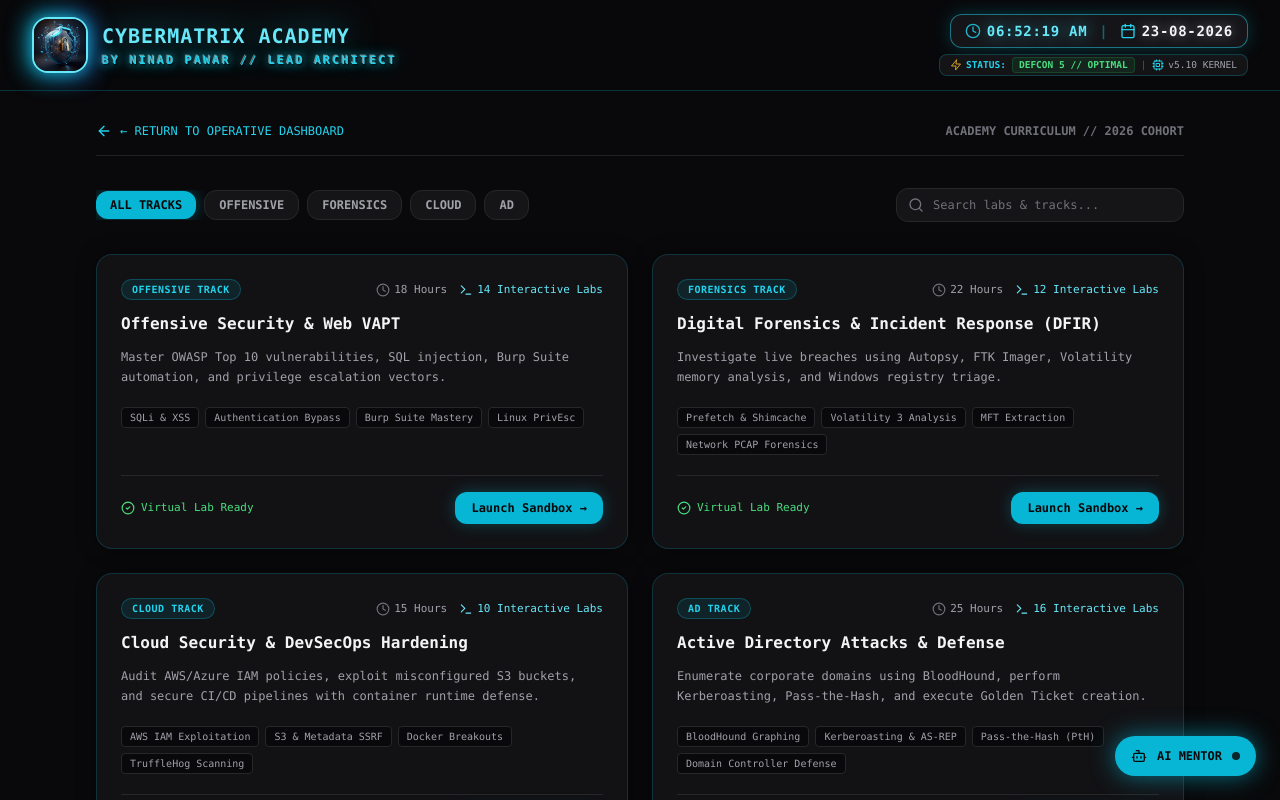
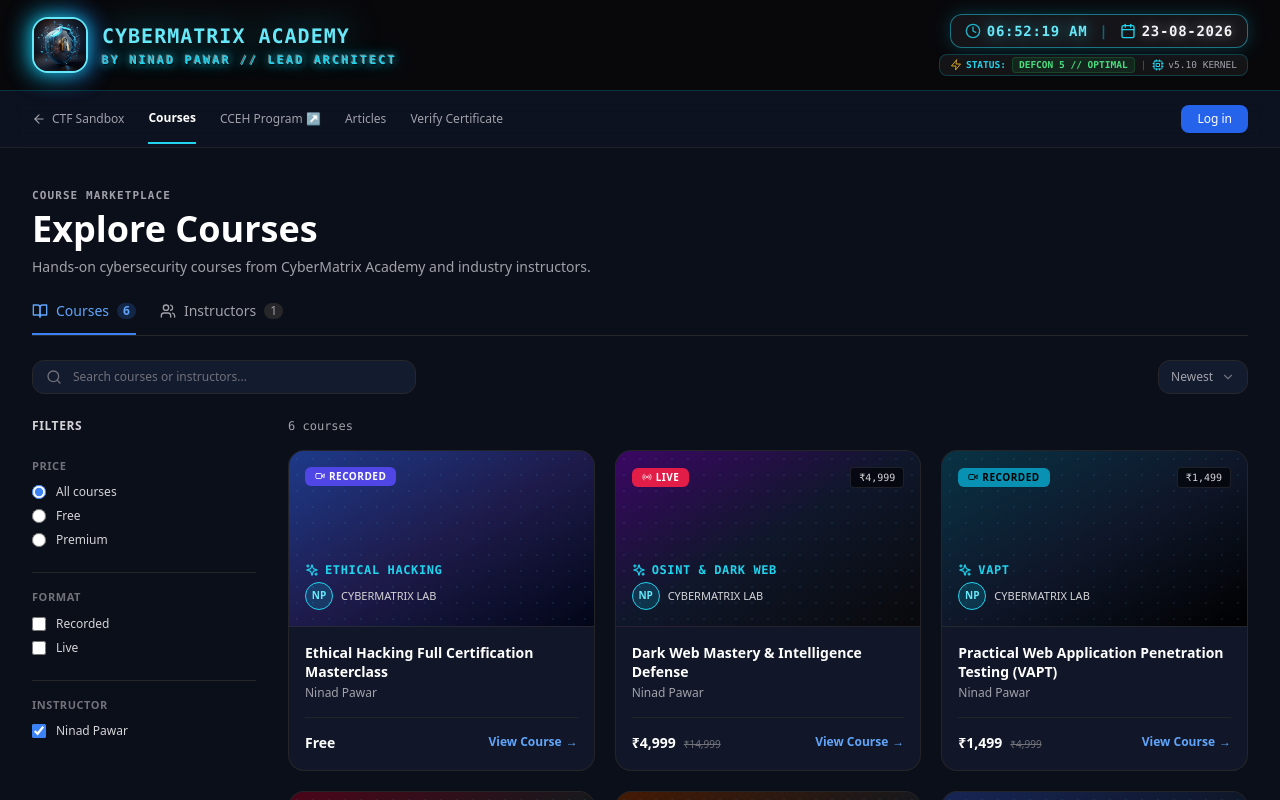
Before and after one commit to ninadcyber88-max/cybermatrix-academy, a Next.js app: page /courses in a window 1280 px wide. Shown: the top 800 px of the page. Built offline with nearby package versions, Linux system fonts and the light colour scheme.

Commit message:
feat: convert courses page to CyberMindSpace marketplace layout

```diff
--- a/app/courses/page.tsx
+++ b/app/courses/page.tsx
@@ -2,183 +2,417 @@
 
 import { useState } from 'react';
 import Link from 'next/link';
-import { CyberSmokeHeader } from "@/components/CyberSmokeHeader";
-import { StudentAIAssistant } from "@/components/StudentAIAssistant";
-import { Shield, ArrowLeft, Search, Flame, Clock, Award, Terminal, Lock, CheckCircle2 } from "lucide-react";
+import {
+  Search,
+  ChevronDown,
+  Video,
+  Radio,
+  BookOpen,
+  Users,
+  ShieldCheck,
+  ExternalLink,
+  Sparkles,
+  ArrowLeft
+} from 'lucide-react';
+import { CyberSmokeHeader } from '@/components/CyberSmokeHeader';
 
 interface Course {
   id: string;
   title: string;
-  category: 'Offensive' | 'Forensics' | 'Cloud' | 'AD';
-  level: 'Beginner' | 'Intermediate' | 'Advanced';
-  duration: string;
-  labsCount: number;
-  description: string;
+  instructor: string;
+  price: string;
+  isFree?: boolean;
+  originalPrice?: string;
+  format: 'RECORDED' | 'LIVE';
+  category: string;
+  badgeColor: string;
+  imageBg: string;
   topics: string[];
 }
 
-const COURSES_DATA: Course[] = [
+const COURSES_LIST: Course[] = [
   {
-    id: 'vapt-101',
-    title: 'Offensive Security & Web VAPT',
-    category: 'Offensive',
-    level: 'Intermediate',
-    duration: '18 Hours',
-    labsCount: 14,
-    description: 'Master OWASP Top 10 vulnerabilities, SQL injection, Burp Suite automation, and privilege escalation vectors.',
-    topics: ['SQLi & XSS', 'Authentication Bypass', 'Burp Suite Mastery', 'Linux PrivEsc'],
+    id: 'c1',
+    title: 'Ethical Hacking Full Certification Masterclass',
+    instructor: 'Ninad Pawar',
+    price: 'Free',
+    isFree: true,
+    format: 'RECORDED',
+    category: 'Ethical Hacking',
+    badgeColor: 'bg-indigo-600 text-white',
+    imageBg: 'from-blue-900 via-indigo-950 to-slate-950',
+    topics: ['Footprinting & Recon', 'System Hacking', 'Metasploit Pro', 'Privilege Escalation']
   },
   {
-    id: 'dfir-201',
-    title: 'Digital Forensics & Incident Response (DFIR)',
-    category: 'Forensics',
-    level: 'Advanced',
-    duration: '22 Hours',
-    labsCount: 12,
-    description: 'Investigate live breaches using Autopsy, FTK Imager, Volatility memory analysis, and Windows registry triage.',
-    topics: ['Prefetch & Shimcache', 'Volatility 3 Analysis', 'MFT Extraction', 'Network PCAP Forensics'],
+    id: 'c2',
+    title: 'Dark Web Mastery & Intelligence Defense',
+    instructor: 'Ninad Pawar',
+    price: '₹4,999',
+    originalPrice: '₹14,999',
+    format: 'LIVE',
+    category: 'OSINT & Dark Web',
+    badgeColor: 'bg-rose-600 text-white',
+    imageBg: 'from-purple-950 via-slate-900 to-zinc-950',
+    topics: ['Tor Architecture', 'Threat Recon', 'Encrypted Networks', 'OpSec Protocols']
   },
   {
-    id: 'cloud-301',
-    title: 'Cloud Security & DevSecOps Hardening',
-    category: 'Cloud',
-    level: 'Intermediate',
-    duration: '15 Hours',
-    labsCount: 10,
-    description: 'Audit AWS/Azure IAM policies, exploit misconfigured S3 buckets, and secure CI/CD pipelines with container runtime defense.',
-    topics: ['AWS IAM Exploitation', 'S3 & Metadata SSRF', 'Docker Breakouts', 'TruffleHog Scanning'],
+    id: 'c3',
+    title: 'Practical Web Application Penetration Testing (VAPT)',
+    instructor: 'Ninad Pawar',
+    price: '₹1,499',
+    originalPrice: '₹4,999',
+    format: 'RECORDED',
+    category: 'VAPT',
+    badgeColor: 'bg-cyan-600 text-black',
+    imageBg: 'from-cyan-950 via-slate-900 to-black',
+    topics: ['OWASP Top 10', 'Burp Suite Suite', 'SQL Injection', 'API Pentesting']
   },
   {
-    id: 'ad-401',
-    title: 'Active Directory Attacks & Defense',
-    category: 'AD',
-    level: 'Advanced',
-    duration: '25 Hours',
-    labsCount: 16,
-    description: 'Enumerate corporate domains using BloodHound, perform Kerberoasting, Pass-the-Hash, and execute Golden Ticket creation.',
-    topics: ['BloodHound Graphing', 'Kerberoasting & AS-REP', 'Pass-the-Hash (PtH)', 'Domain Controller Defense'],
+    id: 'c4',
+    title: 'Bug Bounty Bootcamp: Zero to Hero',
+    instructor: 'Ninad Pawar',
+    price: '₹4,999',
+    originalPrice: '₹12,000',
+    format: 'LIVE',
+    category: 'Bug Bounty',
+    badgeColor: 'bg-rose-600 text-white',
+    imageBg: 'from-rose-950 via-zinc-900 to-black',
+    topics: ['Subdomain Takeover', 'Business Logic Flaws', 'IDOR Exploitation', 'HackerOne Proofs']
   },
+  {
+    id: 'c5',
+    title: '1-on-1 Elite Mentorship & Offensive Operations',
+    instructor: 'Ninad Pawar',
+    price: '₹79,999',
+    originalPrice: '₹1,20,000',
+    format: 'LIVE',
+    category: 'Mentorship',
+    badgeColor: 'bg-amber-500 text-black',
+    imageBg: 'from-amber-950 via-zinc-900 to-black',
+    topics: ['Custom Exploitation', 'Direct Live Mentorship', 'Job Placement Prep', 'Active Sandboxes']
+  },
+  {
+    id: 'c6',
+    title: 'Cloud Security Hardening & AWS DFIR',
+    instructor: 'Ninad Pawar',
+    price: '₹2,499',
+    originalPrice: '₹6,999',
+    format: 'RECORDED',
+    category: 'Cloud Security',
+    badgeColor: 'bg-indigo-600 text-white',
+    imageBg: 'from-blue-950 via-slate-900 to-zinc-950',
+    topics: ['AWS IAM Security', 'S3 Bucket Leaks', 'SIEM Correlation', 'Incident Forensics']
+  }
 ];
 
-export default function CoursesPage() {
-  const [selectedCategory, setSelectedCategory] = useState<string>('All');
+export default function CoursesMarketplacePage() {
   const [searchQuery, setSearchQuery] = useState('');
+  const [priceFilter, setPriceFilter] = useState<'ALL' | 'FREE' | 'PREMIUM'>('ALL');
+  const [formatFilter, setFormatFilter] = useState<string[]>([]);
+  const [activeTab, setActiveTab] = useState<'courses' | 'instructors'>('courses');
 
-  const filteredCourses = COURSES_DATA.filter((course) => {
-    const matchesCat = selectedCategory === 'All' || course.category === selectedCategory;
+  const handleFormatChange = (fmt: 'RECORDED' | 'LIVE') => {
+    if (formatFilter.includes(fmt)) {
+      setFormatFilter(formatFilter.filter((f) => f !== fmt));
+    } else {
+      setFormatFilter([...formatFilter, fmt]);
+    }
+  };
+
+  const filteredCourses = COURSES_LIST.filter((course) => {
     const matchesSearch =
       course.title.toLowerCase().includes(searchQuery.toLowerCase()) ||
-      course.description.toLowerCase().includes(searchQuery.toLowerCase());
-    return matchesCat && matchesSearch;
+      course.instructor.toLowerCase().includes(searchQuery.toLowerCase()) ||
+      course.category.toLowerCase().includes(searchQuery.toLowerCase());
+
+    const matchesPrice =
+      priceFilter === 'ALL'
+        ? true
+        : priceFilter === 'FREE'
+        ? course.isFree
+        : !course.isFree;
+
+    const matchesFormat =
+      formatFilter.length === 0 ? true : formatFilter.includes(course.format);
+
+    return matchesSearch && matchesPrice && matchesFormat;
   });
 
   return (
-    <main className="min-h-screen bg-zinc-950 text-zinc-100 font-mono pb-16">
+    <div className="min-h-screen bg-[#0b0f19] text-zinc-100 font-sans selection:bg-cyan-500/30 selection:text-cyan-300">
+
+      {/* 1. Global Header */}
       <CyberSmokeHeader />
 
-      <div className="max-w-6xl mx-auto p-4 md:p-8 space-y-8">
-        {/* Navigation Bar - Fixed back link to / */}
-        <div className="flex flex-wrap items-center justify-between gap-4 border-b border-zinc-800/80 pb-4">
+      {/* 2. Sub Navigation Bar */}
+      <div className="border-b border-zinc-800/80 bg-[#0d1322]/80 backdrop-blur-md sticky top-0 z-40">
+        <div className="max-w-7xl mx-auto px-4 md:px-8 h-14 flex items-center justify-between text-xs">
+
+          <div className="flex items-center space-x-6">
+            <Link href="/" className="text-zinc-400 hover:text-cyan-400 flex items-center space-x-1.5 transition">
+              <ArrowLeft className="w-3.5 h-3.5" />
+              <span>CTF Sandbox</span>
+            </Link>
+            <button className="text-white font-semibold border-b-2 border-cyan-400 pb-4 pt-4">
+              Courses
+            </button>
+            <Link href="/" className="text-zinc-400 hover:text-zinc-200 transition">
+              CCEH Program ↗
+            </Link>
+            <Link href="/" className="text-zinc-400 hover:text-zinc-200 transition">
+              Articles
+            </Link>
+            <Link href="/" className="text-zinc-400 hover:text-zinc-200 transition">
+              Verify Certificate
+            </Link>
+          </div>
+
+          <div className="flex items-center space-x-3">
             <Link
               href="/"
-            className="flex items-center space-x-2 text-xs text-cyan-400 hover:text-cyan-300 transition group"
+              className="px-4 py-1.5 rounded-lg bg-blue-600 hover:bg-blue-500 text-white font-medium transition shadow-sm"
             >
-            <ArrowLeft className="w-4 h-4 transform group-hover:-translate-x-1 transition" />
-            <span>← RETURN TO OPERATIVE DASHBOARD</span>
+              Log in
             </Link>
-          <div className="text-xs text-zinc-500 font-bold">
-            ACADEMY CURRICULUM // 2026 COHORT
+          </div>
+
         </div>
       </div>
 
-        {/* Category Filters & Search */}
-        <div className="flex flex-col md:flex-row items-center justify-between gap-4">
-          <div className="flex items-center gap-2 overflow-x-auto w-full md:w-auto pb-2 md:pb-0 no-scrollbar">
-            {['All', 'Offensive', 'Forensics', 'Cloud', 'AD'].map((cat) => (
+      {/* 3. Hero Header Section */}
+      <div className="max-w-7xl mx-auto px-4 md:px-8 pt-10 pb-6">
+        <p className="text-[11px] font-bold tracking-widest text-zinc-400 uppercase font-mono">
+          Course Marketplace
+        </p>
+        <h1 className="text-3xl md:text-4xl font-extrabold text-white mt-1">
+          Explore Courses
+        </h1>
+        <p className="text-sm text-zinc-400 mt-2">
+          Hands-on cybersecurity courses from CyberMatrix Academy and industry instructors.
+        </p>
+
+        {/* Tab Selection */}
+        <div className="flex items-center space-x-6 mt-6 border-b border-zinc-800 text-sm">
           <button
-                key={cat}
-                onClick={() => setSelectedCategory(cat)}
-                className={`px-3.5 py-1.5 rounded-xl text-xs font-bold transition whitespace-nowrap cursor-pointer ${
-                  selectedCategory === cat
-                    ? 'bg-cyan-500 text-zinc-950 shadow-[0_0_15px_rgba(6,182,212,0.4)]'
-                    : 'bg-zinc-900/80 border border-zinc-800 text-zinc-400 hover:text-zinc-200'
+            onClick={() => setActiveTab('courses')}
+            className={`flex items-center space-x-2 pb-3 font-medium transition border-b-2 ${
+              activeTab === 'courses'
+                ? 'border-blue-500 text-blue-400'
+                : 'border-transparent text-zinc-400 hover:text-zinc-200'
             }`}
           >
-                {cat === 'All' ? 'ALL TRACKS' : cat.toUpperCase()}
+            <BookOpen className="w-4 h-4" />
+            <span>Courses</span>
+            <span className="px-1.5 py-0.2 rounded-full bg-blue-500/20 text-blue-400 text-xs font-semibold">
+              {COURSES_LIST.length}
+            </span>
           </button>
-            ))}
+
+          <button
+            onClick={() => setActiveTab('instructors')}
+            className={`flex items-center space-x-2 pb-3 font-medium transition border-b-2 ${
+              activeTab === 'instructors'
+                ? 'border-blue-500 text-blue-400'
+                : 'border-transparent text-zinc-400 hover:text-zinc-200'
+            }`}
+          >
+            <Users className="w-4 h-4" />
+            <span>Instructors</span>
+            <span className="px-1.5 py-0.2 rounded-full bg-zinc-800 text-zinc-400 text-xs">
+              1
+            </span>
+          </button>
         </div>
 
-          <div className="relative w-full md:w-72">
-            <Search className="w-4 h-4 text-zinc-500 absolute left-3 top-1/2 -translate-y-1/2" />
+        {/* Search & Sort Controls */}
+        <div className="flex flex-col md:flex-row items-center justify-between gap-4 mt-6">
+          <div className="relative w-full md:w-96">
+            <Search className="w-4 h-4 text-zinc-500 absolute left-3.5 top-1/2 -translate-y-1/2" />
             <input
               type="text"
               value={searchQuery}
               onChange={(e) => setSearchQuery(e.target.value)}
-              placeholder="Search labs & tracks..."
-              className="w-full pl-9 pr-4 py-2 rounded-xl bg-zinc-900/80 border border-zinc-800 text-xs text-zinc-100 placeholder-zinc-500 focus:outline-none focus:border-cyan-500 transition"
+              placeholder="Search courses or instructors..."
+              className="w-full pl-10 pr-4 py-2 bg-[#131b2e] border border-zinc-800 rounded-xl text-xs text-zinc-200 placeholder-zinc-500 focus:outline-none focus:border-blue-500 transition"
             />
+          </div>
+
+          <div className="flex items-center space-x-2 text-xs text-zinc-400 w-full md:w-auto justify-end">
+            <div className="flex items-center space-x-2 px-3 py-2 bg-[#131b2e] border border-zinc-800 rounded-xl cursor-pointer">
+              <span>Newest</span>
+              <ChevronDown className="w-3.5 h-3.5 text-zinc-500" />
+            </div>
+          </div>
         </div>
       </div>
 
-        {/* Courses Grid */}
-        <div className="grid grid-cols-1 md:grid-cols-2 gap-6">
-          {filteredCourses.map((course) => (
-            <div
-              key={course.id}
-              className="p-6 rounded-2xl bg-zinc-900/70 border border-cyan-500/20 hover:border-cyan-500/50 backdrop-blur-md transition-all shadow-[0_0_20px_rgba(0,0,0,0.4)] flex flex-col justify-between space-y-5"
-            >
-              <div className="space-y-3">
+      {/* 4. Main Marketplace Body (Sidebar Filters + Cards Grid) */}
+      <div className="max-w-7xl mx-auto px-4 md:px-8 pb-16 flex flex-col md:flex-row gap-8">
+
+        {/* Sidebar Filters */}
+        <aside className="w-full md:w-56 shrink-0 space-y-6">
           <div className="flex items-center justify-between">
-                  <span className="text-[10px] px-2.5 py-0.5 rounded-full bg-cyan-500/10 border border-cyan-500/30 text-cyan-400 font-bold uppercase tracking-wider">
-                    {course.category} Track
-                  </span>
-                  <div className="flex items-center space-x-3 text-[11px] text-zinc-400">
-                    <span className="flex items-center gap-1">
-                      <Clock className="w-3.5 h-3.5 text-zinc-500" />
-                      {course.duration}
-                    </span>
-                    <span className="flex items-center gap-1 text-cyan-300">
-                      <Terminal className="w-3.5 h-3.5" />
-                      {course.labsCount} Interactive Labs
-                    </span>
-                  </div>
+            <span className="text-xs font-bold uppercase tracking-wider text-zinc-300">Filters</span>
           </div>
 
-                <h3 className="text-base font-bold text-zinc-100">{course.title}</h3>
-                <p className="text-xs text-zinc-400 leading-relaxed">{course.description}</p>
-
-                <div className="flex flex-wrap gap-1.5 pt-2">
-                  {course.topics.map((t, idx) => (
-                    <span
-                      key={idx}
-                      className="text-[10px] px-2 py-0.5 rounded bg-zinc-950 border border-zinc-800 text-zinc-400"
-                    >
-                      {t}
-                    </span>
+          {/* Price Filter */}
+          <div className="space-y-2.5">
+            <p className="text-[11px] font-bold text-zinc-500 uppercase tracking-wider">Price</p>
+            <div className="space-y-2 text-xs">
+              {[
+                { label: 'All courses', val: 'ALL' },
+                { label: 'Free', val: 'FREE' },
+                { label: 'Premium', val: 'PREMIUM' },
+              ].map((opt) => (
+                <label key={opt.val} className="flex items-center space-x-2.5 cursor-pointer text-zinc-300 hover:text-white">
+                  <input
+                    type="radio"
+                    name="priceFilter"
+                    checked={priceFilter === opt.val}
+                    onChange={() => setPriceFilter(opt.val as any)}
+                    className="accent-blue-500 w-3.5 h-3.5"
+                  />
+                  <span>{opt.label}</span>
+                </label>
               ))}
             </div>
           </div>
 
-              {/* Dynamic Route Button */}
-              <div className="pt-4 border-t border-zinc-800 flex items-center justify-between">
-                <div className="flex items-center space-x-1.5 text-xs text-green-400">
-                  <CheckCircle2 className="w-3.5 h-3.5" />
-                  <span className="text-[11px]">Virtual Lab Ready</span>
+          {/* Format Filter */}
+          <div className="space-y-2.5 pt-4 border-t border-zinc-800">
+            <p className="text-[11px] font-bold text-zinc-500 uppercase tracking-wider">Format</p>
+            <div className="space-y-2 text-xs">
+              {[
+                { label: 'Recorded', val: 'RECORDED' },
+                { label: 'Live', val: 'LIVE' },
+              ].map((fmt) => (
+                <label key={fmt.val} className="flex items-center space-x-2.5 cursor-pointer text-zinc-300 hover:text-white">
+                  <input
+                    type="checkbox"
+                    checked={formatFilter.includes(fmt.val)}
+                    onChange={() => handleFormatChange(fmt.val as any)}
+                    className="accent-blue-500 w-3.5 h-3.5 rounded"
+                  />
+                  <span>{fmt.label}</span>
+                </label>
+              ))}
             </div>
-                <Link
-                  href={`/courses/${course.id}`}
-                  className="px-4 py-2 rounded-xl bg-cyan-500 text-zinc-950 font-bold text-xs hover:bg-cyan-400 transition shadow-[0_0_15px_rgba(6,182,212,0.3)]"
+          </div>
+
+          {/* Instructor Filter */}
+          <div className="space-y-2.5 pt-4 border-t border-zinc-800">
+            <p className="text-[11px] font-bold text-zinc-500 uppercase tracking-wider">Instructor</p>
+            <div className="space-y-2 text-xs">
+              <label className="flex items-center space-x-2.5 cursor-pointer text-zinc-300 hover:text-white">
+                <input
+                  type="checkbox"
+                  defaultChecked
+                  className="accent-blue-500 w-3.5 h-3.5 rounded"
+                />
+                <span>Ninad Pawar</span>
+              </label>
+            </div>
+          </div>
+        </aside>
+
+        {/* Courses Marketplace Grid */}
+        <section className="flex-1">
+          <p className="text-xs text-zinc-400 mb-4 font-mono">
+            {filteredCourses.length} courses
+          </p>
+
+          <div className="grid grid-cols-1 sm:grid-cols-2 lg:grid-cols-3 gap-5">
+            {filteredCourses.map((course) => (
+              <div
+                key={course.id}
+                className="group flex flex-col justify-between rounded-2xl bg-[#111728] border border-zinc-800/90 overflow-hidden hover:border-blue-500/50 hover:shadow-[0_0_20px_rgba(59,130,246,0.15)] transition-all duration-300 cursor-pointer"
               >
-                  Launch Sandbox →
-                </Link>
+                {/* Course Card Banner / Image Area */}
+                <div className={`relative h-44 bg-gradient-to-br ${course.imageBg} p-4 flex flex-col justify-between overflow-hidden border-b border-zinc-800/80`}>
+
+                  {/* Top Badges */}
+                  <div className="flex items-center justify-between z-10">
+                    <span className={`inline-flex items-center space-x-1 px-2.5 py-0.5 rounded-md text-[10px] font-bold tracking-wider ${course.badgeColor}`}>
+                      {course.format === 'LIVE' ? (
+                        <>
+                          <Radio className="w-2.5 h-2.5 animate-pulse" />
+                          <span>LIVE</span>
+                        </>
+                      ) : (
+                        <>
+                          <Video className="w-2.5 h-2.5" />
+                          <span>RECORDED</span>
+                        </>
+                      )}
+                    </span>
+
+                    {course.originalPrice && (
+                      <span className="px-2 py-0.5 rounded text-[10px] font-mono bg-black/60 text-zinc-300 border border-white/10 backdrop-blur-sm">
+                        {course.price}
+                      </span>
+                    )}
+                  </div>
+
+                  {/* Banner Graphic Content */}
+                  <div className="z-10 mt-auto">
+                    <div className="flex items-center space-x-1.5 text-cyan-400 text-xs font-bold uppercase tracking-wider mb-1 font-mono">
+                      <Sparkles className="w-3.5 h-3.5" />
+                      <span>{course.category}</span>
+                    </div>
+                    <div className="flex items-center space-x-2">
+                      <div className="w-7 h-7 rounded-full bg-cyan-500/20 border border-cyan-400 flex items-center justify-center font-black text-[10px] text-cyan-300">
+                        NP
+                      </div>
+                      <span className="text-[11px] text-zinc-300 font-medium">CYBERMATRIX LAB</span>
+                    </div>
+                  </div>
+
+                  {/* Aesthetic Grid Watermark */}
+                  <div className="absolute inset-0 bg-[radial-gradient(#38bdf8_1px,transparent_1px)] [background-size:16px_16px] opacity-10"></div>
+                </div>
+
+                {/* Course Card Details */}
+                <div className="p-4 flex flex-col justify-between flex-1">
+                  <div>
+                    <h3 className="text-sm font-bold text-white group-hover:text-cyan-300 transition line-clamp-2 leading-snug">
+                      {course.title}
+                    </h3>
+                    <p className="text-xs text-zinc-400 mt-1 font-medium">
+                      {course.instructor}
+                    </p>
+                  </div>
+
+                  {/* Pricing and Action */}
+                  <div className="mt-4 pt-3 border-t border-zinc-800/80 flex items-center justify-between">
+                    <div>
+                      <span className="text-sm font-extrabold text-white">
+                        {course.price}
+                      </span>
+                      {course.originalPrice && (
+                        <span className="text-[10px] text-zinc-500 line-through ml-2">
+                          {course.originalPrice}
+                        </span>
+                      )}
+                    </div>
+
+                    <span className="text-xs text-blue-400 font-semibold group-hover:underline flex items-center space-x-1">
+                      <span>View Course</span>
+                      <span>→</span>
+                    </span>
+                  </div>
                 </div>
               </div>
             ))}
           </div>
+        </section>
+
       </div>
 
-      <StudentAIAssistant />
-    </main>
+      {/* 5. Footer */}
+      <footer className="border-t border-zinc-900 bg-[#090d16] py-8 text-center text-xs text-zinc-500">
+        CYBERMATRIX ACADEMY // ARCHITECTED BY NINAD PAWAR // DEFENSE MATRIX ACTIVE
+      </footer>
+
+    </div>
   );
 }
```
Lines whose indentation alone changed are shown as unchanged.
